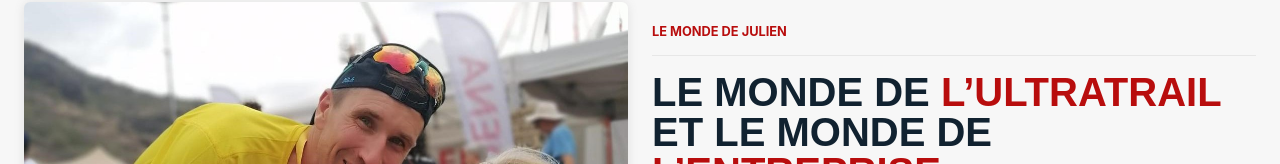
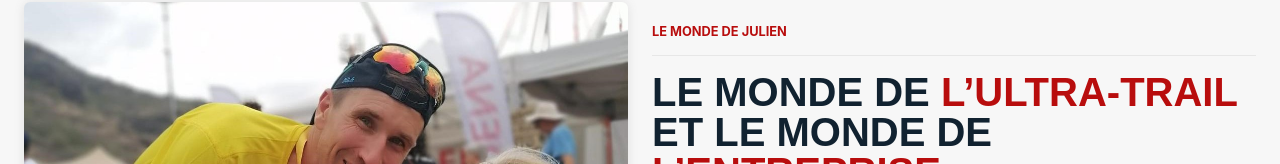
Before and after one commit to MAT06mat/ultraordinaire, a React (Vite) app: page /mes-sentiers in a window 1280 px wide. Shown: the part 479-643 px from the top of the page. Built offline with nearby package versions, Linux system fonts and the light colour scheme; a web font is replaced by a local one.

Commit message:
Fix typo in Aventures component heading

```diff
--- a/src/routes.v2/MyPath.tsx
+++ b/src/routes.v2/MyPath.tsx
@@ -31,7 +31,7 @@ function Aventures() {
                     <h2>LE MONDE DE JULIEN</h2>
                     <h1 className="separator padding">
                         LE MONDE DE{" "}
-                        <span className="complementary">L’ULTRATRAIL</span> ET
+                        <span className="complementary">L’ULTRA-TRAIL</span> ET
                         LE MONDE DE{" "}
                         <span className="complementary">L’ENTREPRISE</span>
                     </h1>
--- a/src/routes/Aventures.tsx
+++ b/src/routes/Aventures.tsx
@@ -31,7 +31,7 @@ function Aventures() {
                     <h2>LE MONDE DE JULIEN</h2>
                     <h1 className="separator padding">
                         LE MONDE DE{" "}
-                        <span className="complementary">L’ULTRATRAIL</span> ET
+                        <span className="complementary">L’ULTRA-TRAIL</span> ET
                         LE MONDE DE{" "}
                         <span className="complementary">L’ENTREPRISE</span>
                     </h1>
```
